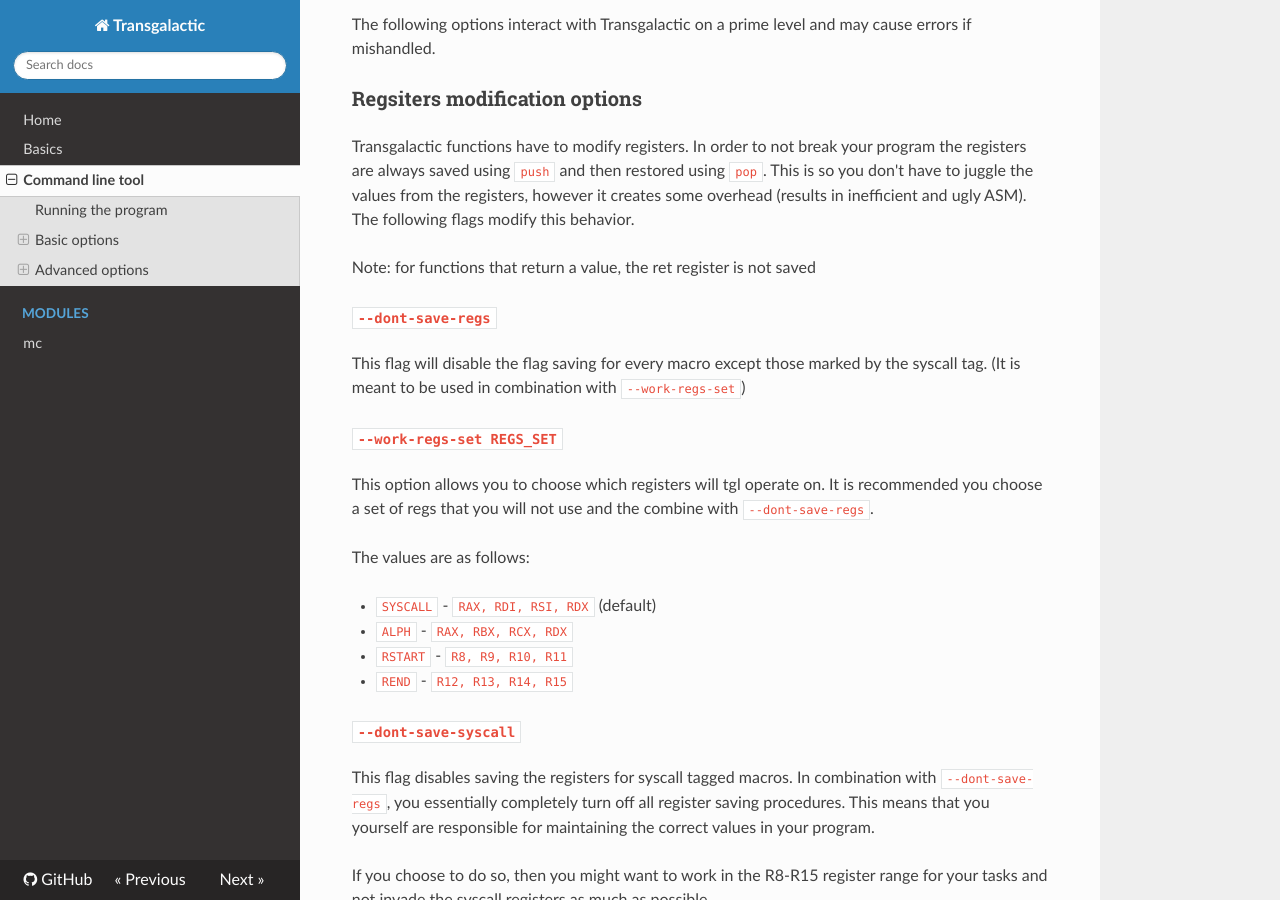
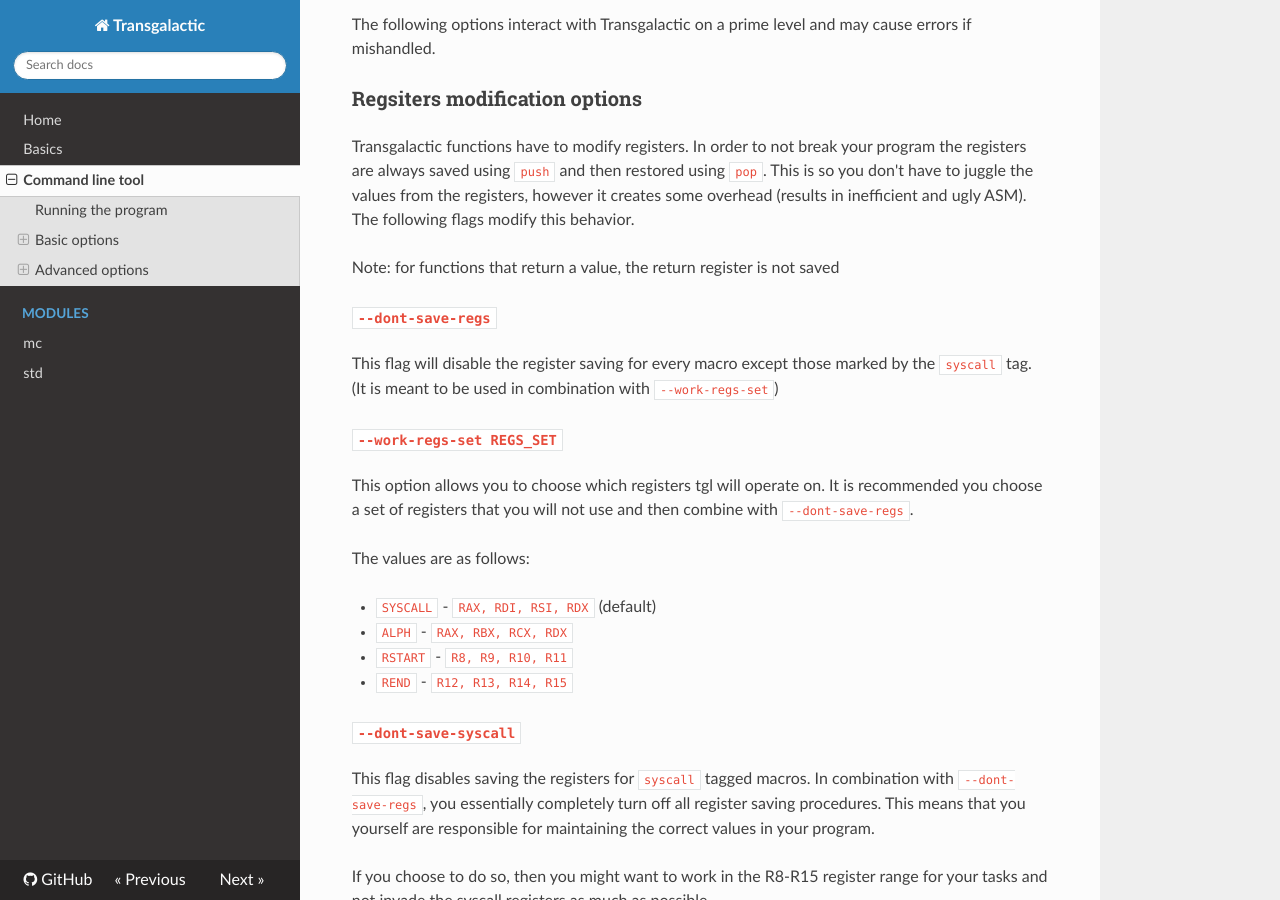
Before and after one commit to Xantus10/Transgalactic, an MkDocs documentation site: the page built from docs/docs/cli.md, in a window 1280 px wide and 900 px high, scrolled down 879 px. Built offline with MkDocs 1.6.1, drawn with Linux system fonts in a browser that asks for light colours; nearby versions of some CDN libraries.

Commit message:
std + docs

```diff
--- a/docs/docs/cli.md
+++ b/docs/docs/cli.md
@@ -35,15 +35,15 @@ The following options interact with Transgalactic on a prime level and may cause
 
 Transgalactic functions have to modify registers. In order to not break your program the registers are always saved using `push` and then restored using `pop`. This is so you don't have to juggle the values from the registers, however it creates some overhead (results in inefficient and ugly ASM). The following flags modify this behavior.
 
-Note: for functions that return a value, the ret register is not saved
+Note: for functions that return a value, the return register is not saved
 
 #### `--dont-save-regs`
 
-This flag will disable the flag saving for every macro except those marked by the syscall tag. (It is meant to be used in combination with `--work-regs-set`)
+This flag will disable the register saving for every macro except those marked by the `syscall` tag. (It is meant to be used in combination with `--work-regs-set`)
 
 #### `--work-regs-set REGS_SET`
 
-This option allows you to choose which registers will tgl operate on. It is recommended you choose a set of regs that you will not use and the combine with `--dont-save-regs`.
+This option allows you to choose which registers tgl will operate on. It is recommended you choose a set of registers that you will not use and then combine with `--dont-save-regs`.
 
 The values are as follows:
 
@@ -54,7 +54,7 @@ The values are as follows:
 
 #### `--dont-save-syscall`
 
-This flag disables saving the registers for syscall tagged macros. In combination with `--dont-save-regs`, you essentially completely turn off all register saving procedures. This means that you yourself are responsible for maintaining the correct values in your program.
+This flag disables saving the registers for `syscall` tagged macros. In combination with `--dont-save-regs`, you essentially completely turn off all register saving procedures. This means that you yourself are responsible for maintaining the correct values in your program.
 
 If you choose to do so, then you might want to work in the R8-R15 register range for your tasks and not invade the syscall registers as much as possible.
 
--- a/docs/mkdocs.yml
+++ b/docs/mkdocs.yml
@@ -7,6 +7,7 @@ nav:
   - Command line tool: cli.md
   - Modules:
     - mc: modules/mc.md
+    - std: modules/std.md
 theme: readthedocs
 use_directory_urls: false
 markdown_extensions:
```
Also changed, not shown: docs/docs/modules/mc.md (+2 -1 lines), docs/docs/modules/std.md (added, +41 -0 lines), 1 other file.
